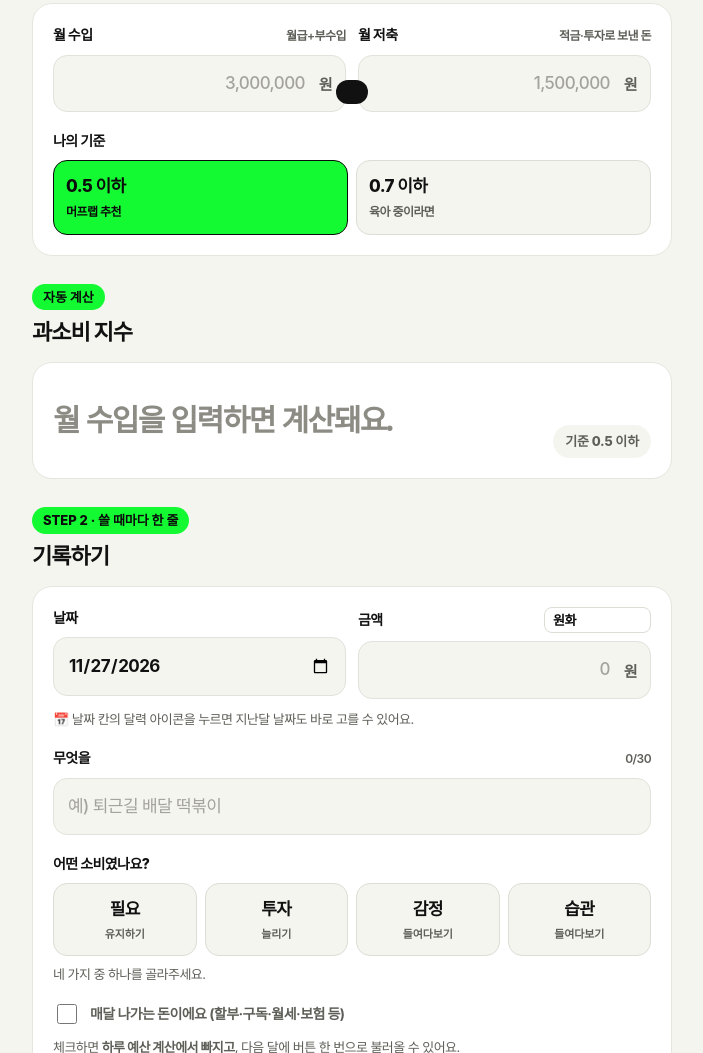
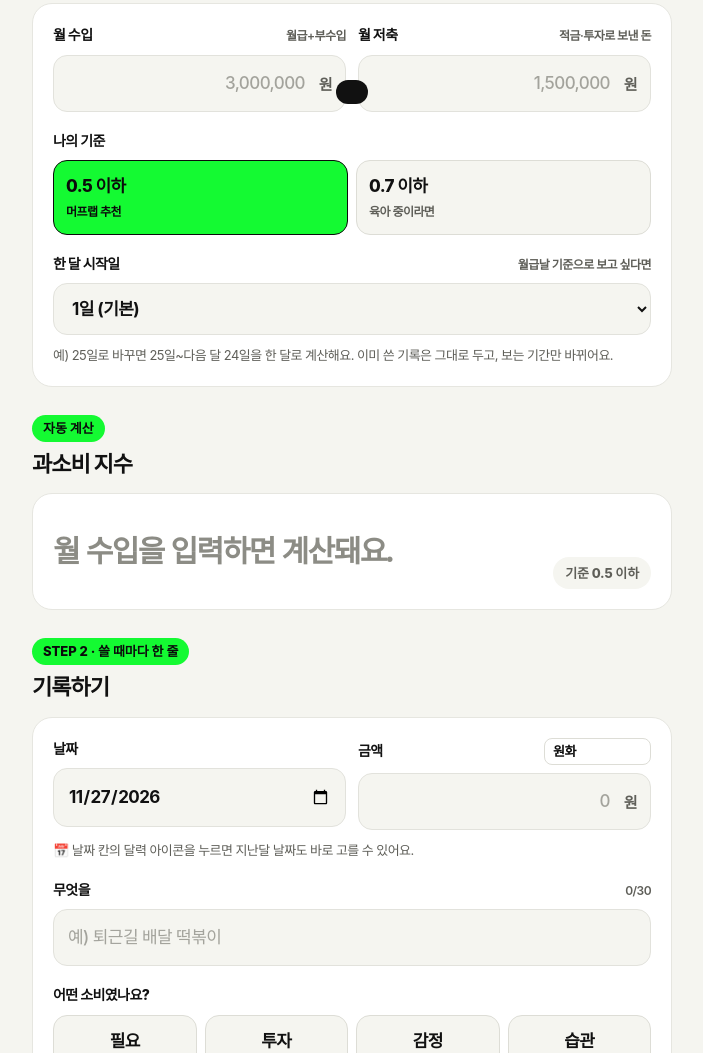
Before and after one commit to rabbit-habbit/moneyfreelab, a plain HTML site: page day05/index.html in a window 1280 px wide. Shown: the part 792-1845 px from the top of the page, without its empty margins (288-991 px from the left). Drawn offline with Linux system fonts and the light colour scheme; a web font is replaced by a local one.

Commit message:
DAY 05: 한 달 시작일 설정 추가 (기본 1일은 기존과 동일, 저장 기록은 그대로)
Co-Authored-By: Claude Opus 5.5 <noreply@anthropic.com>

```diff
--- a/day05/index.html
+++ b/day05/index.html
@@ -239,6 +239,10 @@ footer .wrap{padding-block:22px 40px;font-size:13px;color:var(--faint);line-heig
           <button type="button" data-target="0.7" aria-pressed="false"><b>0.7 이하</b><span>육아 중이라면</span></button>
         </div>
       </div>
+      <div class="f" style="margin-top:18px"><label class="label" for="sday">한 달 시작일 <small>월급날 기준으로 보고 싶다면</small></label>
+        <select class="input" id="sday"></select>
+        <p class="help">예) 25일로 바꾸면 25일~다음 달 24일을 한 달로 계산해요. 이미 쓴 기록은 그대로 두고, 보는 기간만 바뀌어요.</p>
+      </div>
     </div>
   </section>
 
@@ -353,6 +357,18 @@ const todayStr=()=>{const d=new Date();return d.getFullYear()+'-'+pad(d.getMonth
 const mLabel=m=>{const [y,mm]=m.split('-');return y+'년 '+Number(mm)+'월'};
 const shiftM=(m,k)=>{const [y,mm]=m.split('-').map(Number);const d=new Date(y,mm-1+k,1);return ym(d)};
 const lastDay=m=>{const [y,mm]=m.split('-').map(Number);return new Date(y,mm,0).getDate()};
+/* ---------- 한 달 시작일 (기본 1일 = 예전과 완전히 같음, 저장된 기록은 그대로) ---------- */
+const SD=()=>{const n=Number(DB&&DB.sd);return n>=2&&n<=28?n:1};
+const addD=(s,k)=>{const d=new Date(s+'T00:00:00');d.setDate(d.getDate()+k);return d.getFullYear()+'-'+pad(d.getMonth()+1)+'-'+pad(d.getDate())};
+const pStart=m=>m+'-'+pad(SD());
+const pEnd=m=>SD()===1?m+'-'+pad(lastDay(m)):addD(shiftM(m,1)+'-'+pad(SD()),-1);
+const pOf=ds=>{const m=ds.slice(0,7);return SD()===1||Number(ds.slice(8))>=SD()?m:shiftM(m,-1)};
+const pDays=m=>{const a=[];for(let x=pStart(m),e=pEnd(m);x<=e;x=addD(x,1))a.push(x);return a};
+function pEnt(m){const o=DB.months[m];if(SD()===1)return (o&&Array.isArray(o.entries))?o.entries:[];
+  const st=pStart(m),en=pEnd(m),out=[];[m,shiftM(m,1)].forEach(b=>{const q=DB.months[b];if(q&&Array.isArray(q.entries))q.entries.forEach(x=>{if(x.date>=st&&x.date<=en)out.push(x)})});return out}
+function findE(id){for(const b of [DB.cur,shiftM(DB.cur,1)]){const q=DB.months[b];if(!q||!Array.isArray(q.entries))continue;const i=q.entries.findIndex(z=>z.id===id);if(i>=0&&(SD()>1||b===DB.cur))return [q,i]}return [null,-1]}
+const md=ds=>Number(ds.slice(5,7))+'/'+Number(ds.slice(8));
+const pLabel=m=>SD()===1?mLabel(m):m.slice(0,4)+'년 '+md(pStart(m))+'~'+md(pEnd(m));
 
 /* ---------- 저장 ---------- */
 let DB=load();
@@ -360,7 +376,7 @@ function load(){try{const r=JSON.parse(localStorage.getItem(KEY)||'null');if(r&&
 function save(){try{localStorage.setItem(KEY,JSON.stringify(DB))}catch(e){}}
 function M(m){m=m||DB.cur;if(!DB.months[m]){const pv=DB.months[shiftM(m,-1)];DB.months[m]={income:pv&&pv.income?pv.income:'',saving:'',entries:[],trig:'',up:'',down:''}}const o=DB.months[m];if(!Array.isArray(o.entries))o.entries=[];return o}
 // 열 때마다 이번 달에서 시작 (지난번에 보던 달이 남아 있으면 날짜가 그 달 1일로 들어가던 문제)
-DB.cur=ym(new Date());
+DB.cur=pOf(todayStr());
 if(DB.target!==0.5&&DB.target!==0.7)DB.target=0.5;
 if(!DB.rates||typeof DB.rates!=='object')DB.rates={};
 try{if(navigator.storage&&navigator.storage.persist)navigator.storage.persist()}catch(e){}
@@ -377,16 +393,16 @@ const fxLabel=c=>(c.u===1?'1':c.u.toLocaleString('ko-KR'))+c.n+' =';
 
 /* ---------- 계산 ---------- */
 function stats(m){
-  const o=DB.months[m]||{entries:[]};const inc=num(o.income),sav=o.saving===''||o.saving==null?null:num(o.saving);
-  const by={need:0,grow:0,feel:0,auto:0};let spent=0;(o.entries||[]).forEach(e=>{const a=num(e.amt);spent+=a;if(by[e.type]!=null)by[e.type]+=a});
+  const o=DB.months[m]||{entries:[]};const inc=num(o.income),sav=o.saving===''||o.saving==null?null:num(o.saving);const E=pEnt(m);
+  const by={need:0,grow:0,feel:0,auto:0};let spent=0;E.forEach(e=>{const a=num(e.amt);spent+=a;if(by[e.type]!=null)by[e.type]+=a});
   let idx=null;if(inc>0&&sav!=null&&sav<=inc)idx=(inc-sav)/inc;
-  return {inc,sav,by,spent,idx,count:(o.entries||[]).length};
+  return {inc,sav,by,spent,idx,count:E.length};
 }
 const f2=x=>(Math.round(x*100)/100).toFixed(2);
 
 /* ---------- 렌더 ---------- */
 function renderMonth(){
-  $('mtitle').textContent=mLabel(DB.cur);
+  $('mtitle').textContent=pLabel(DB.cur);if($('sday'))$('sday').value=String(SD());
   const o=M();$('income').value=o.income?won(num(o.income)):'';$('saving').value=o.saving!==''&&o.saving!=null?won(num(o.saving)):'';
   SEL=null;$('rup').value=o.up||'';$('rdown').value=o.down||'';
   document.querySelectorAll('.seg button').forEach(b=>b.setAttribute('aria-pressed',String(Number(b.dataset.target)===DB.target)));
@@ -459,8 +475,8 @@ function renderSum(){
 }
 
 function renderList(){
-  const o=M(),el=$('list');
-  const prevRep=(DB.months[shiftM(DB.cur,-1)]||{entries:[]}).entries.filter(e=>e.rep);
+  M();const o={entries:pEnt(DB.cur)},el=$('list');
+  const prevRep=pEnt(shiftM(DB.cur,-1)).filter(e=>e.rep);
   const has=new Set(o.entries.filter(e=>e.rep).map(e=>e.item+'|'+e.amt));
   const toAdd=prevRep.filter(e=>!has.has(e.item+'|'+e.amt));
   let h='';
@@ -477,43 +493,43 @@ function renderList(){
   el.innerHTML=h;bindRep(toAdd);bindSel();
 }
 function bindSel(){const b=$('selclear');if(b)b.onclick=()=>{SEL=null;renderCal();renderList()}}
-function bindRep(toAdd){const b=$('pullrep');if(!b)return;b.onclick=()=>{const o=M();const day=pad(1);toAdd.forEach(e=>{const dd=e.date.slice(8);const d=Math.min(Number(dd)||1,lastDay(DB.cur));const n={id:uid(),ts:Date.now(),date:DB.cur+'-'+pad(d),item:e.item,amt:e.amt,type:e.type,worth:'',rep:true};if(e.fc){n.fc=e.fc;n.fa=e.fa;n.fr=e.fr}o.entries.push(n)});save();renderAll();toast(toAdd.length+'건을 불러왔어요')}}
+function bindRep(toAdd){const b=$('pullrep');if(!b)return;b.onclick=()=>{toAdd.forEach(e=>{const dd=Number(e.date.slice(8))||1;const tb=SD()>1&&dd<SD()?shiftM(DB.cur,1):DB.cur;const o=M(tb);const d=Math.min(dd,lastDay(tb));const n={id:uid(),ts:Date.now(),date:tb+'-'+pad(d),item:e.item,amt:e.amt,type:e.type,worth:'',rep:true};if(e.fc){n.fc=e.fc;n.fa=e.fa;n.fr=e.fr}o.entries.push(n)});save();renderAll();toast(toAdd.length+'건을 불러왔어요')}}
 
 let SEL=null;
 function realToday(){return todayStr()}
 function calStats(m){
-  const o=DB.months[m]||{entries:[]},ld=lastDay(m),t=realToday(),cm=t.slice(0,7);
-  const per={},var_={};(o.entries||[]).forEach(e=>{per[e.date]=(per[e.date]||0)+num(e.amt);if(!e.rep)var_[e.date]=(var_[e.date]||0)+num(e.amt)});
-  const dates=Object.keys(per).sort();const first=dates.length?Number(dates[0].slice(8)):null;
-  let upto=m<cm?ld:(m===cm?Number(t.slice(8)):0);
+  const list=pDays(m),ld=list.length,t=realToday();
+  const per={},var_={};pEnt(m).forEach(e=>{per[e.date]=(per[e.date]||0)+num(e.amt);if(!e.rep)var_[e.date]=(var_[e.date]||0)+num(e.amt)});
+  const dates=Object.keys(per).sort();const fi=dates.length?list.indexOf(dates[0]):-1;const first=fi>=0?fi+1:null;
+  let upto=list.filter(x=>x<=t).length;
   let zero=0,days=0;
-  if(first!=null){for(let d=first;d<=upto;d++){days++;if(!per[m+'-'+pad(d)])zero++}}
-  return {per,var_,zero,days,upto,first,ld};
+  if(first!=null){for(let d=first;d<=upto;d++){days++;if(!per[list[d-1]])zero++}}
+  return {per,var_,zero,days,upto,first,ld,list};
 }
 function paceHTML(bud,spent){
-  const m=DB.cur,ld=lastDay(m),t=realToday(),cm=t.slice(0,7);const daily=bud/ld;
+  const m=DB.cur,list=pDays(m),ld=list.length,t=realToday();const daily=bud/ld;const inP=t>=list[0]&&t<=list[ld-1],past=t>list[ld-1];
   let h='<div class="pace">';h+=`<div><span>하루 기준 예산</span><b>${won(daily)}원</b></div>`;
-  if(m===cm){const d=Number(t.slice(8)),left=bud-spent,rem=ld-d+1;
+  if(inP){const d=list.indexOf(t)+1,left=bud-spent,rem=ld-d+1;
     h+=`<div><span>지금까지 하루 평균</span><b>${won(spent/d)}원</b></div>`;
     h+=left>0?`<div class="hot"><span>남은 ${rem}일, 오늘부터 하루</span><b>${won(left/rem)}원까지 쓸 수 있어요</b></div>`:`<div class="hot"><span>이번 달 예산을 다 썼어요</span><b>남은 ${rem}일은 필요 소비만</b></div>`;}
-  else if(m<cm){h+=`<div><span>이번 달 하루 평균</span><b>${won(spent/ld)}원</b></div>`}
+  else if(past){h+=`<div><span>이번 달 하루 평균</span><b>${won(spent/ld)}원</b></div>`}
   else{h+=`<div><span>아직 시작 전인 달</span><b>${ld}일</b></div>`}
   return h+'</div>';
 }
 function shortWon(n){if(n>=10000){const v=n/10000;return (v>=100?Math.round(v):Math.round(v*10)/10)+'만'}return won(n)}
 function renderCal(){
-  const m=DB.cur,el=$('calcard'),cs=calStats(m),[y,mm]=m.split('-').map(Number),start=new Date(y,mm-1,1).getDay();
+  const m=DB.cur,el=$('calcard'),cs=calStats(m),start=new Date(cs.list[0]+'T00:00:00').getDay();
   const s=stats(m),bud=s.inc?s.inc*DB.target:0,daily=bud?bud/cs.ld:0,t=realToday();
   let over=0;Object.values(cs.var_).forEach(v=>{if(daily&&v>daily)over++});
   let h='<div class="calsum">';h+=`<span class="g">무지출 데이 ${cs.zero}일</span>`;if(daily)h+=`<span>하루 예산 넘은 날 ${over}일</span>`;h+=`<span>기록한 날 ${Object.keys(cs.per).length}일</span></div>`;
   h+='<div class="cal" role="grid" aria-label="'+mLabel(m)+' 달력">'+'일월화수목금토'.split('').map(d=>`<div class="wd">${d}</div>`).join('');
   for(let i=0;i<start;i++)h+='<button type="button" disabled aria-hidden="true" tabindex="-1"></button>';
-  for(let d=1;d<=cs.ld;d++){const ds=m+'-'+pad(d),v=cs.per[ds]||0;let cls='';
-    const isFut=ds>t;const counted=cs.first!=null&&d>=cs.first&&d<=cs.upto;
+  for(let i=1;i<=cs.ld;i++){const ds=cs.list[i-1],d=Number(ds.slice(8)),mm=Number(ds.slice(5,7)),v=cs.per[ds]||0;let cls='';
+    const isFut=ds>t;const counted=cs.first!=null&&i>=cs.first&&i<=cs.upto;
     if(isFut)cls='fut';else if(!v&&counted)cls='zero';else if(daily&&(cs.var_[ds]||0)>daily)cls='big';
     if(ds===t)cls+=' today';
     const lab=`${mm}월 ${d}일 ${v?won(v)+'원':(cls.includes('zero')?'무지출':'기록 없음')}`;
-    h+=`<button type="button" class="${cls}" data-day="${ds}" aria-pressed="${SEL===ds}" aria-label="${lab}"><i>${d}</i><em>${v?shortWon(v):(cls.includes('zero')?'무지출':'')}</em></button>`}
+    h+=`<button type="button" class="${cls}" data-day="${ds}" aria-pressed="${SEL===ds}" aria-label="${lab}"><i>${SD()>1&&(i===1||d===1)?mm+'/'+d:d}</i><em>${v?shortWon(v):(cls.includes('zero')?'무지출':'')}</em></button>`}
   h+='</div><div class="clegend"><span><i style="background:var(--accent)"></i>무지출 데이</span><span><i style="background:var(--ink)"></i>하루 예산보다 많이 쓴 날(검정 칸, 매달 나가는 돈 제외)</span></div>';
   h+='<p class="help">무지출 데이는 이번 달 첫 기록일부터 오늘까지 세요.</p>';
   el.innerHTML=h;
@@ -579,13 +595,15 @@ function autoRate(){
 $('frate').addEventListener('input',()=>{FXMAN=true;$('fxsrc').textContent='직접 입력';decInput($('frate'));syncFx()});
 $('fcur').addEventListener('change',()=>{const c=$('fcur').value;DB.lastCur=c;save();$('famt').value='';$('frate').value='';syncFx();autoRate()});
 $('fdate').addEventListener('change',autoRate);
+(function(){const sel=$('sday');let h='';for(let i=1;i<=28;i++)h+=`<option value="${i}">${i===1?'1일 (기본)':i+'일'}</option>`;sel.innerHTML=h;sel.value=String(SD());
+  sel.addEventListener('change',()=>{const n=Number(sel.value);if(n>=2&&n<=28)DB.sd=n;else delete DB.sd;DB.cur=pOf(todayStr());save();renderMonth();toast(n>1?'이제 매달 '+n+'일부터 한 달로 계산해요':'다시 1일부터 한 달로 계산해요')})})();
 document.querySelectorAll('.seg button').forEach(b=>b.addEventListener('click',()=>{DB.target=Number(b.dataset.target);save();document.querySelectorAll('.seg button').forEach(x=>x.setAttribute('aria-pressed',String(x===b)));renderIdx();drawSoon()}));
 $('ftypes').innerHTML=TYPES.map(t=>`<button type="button" class="type" data-t="${t.k}" aria-pressed="false"><b>${t.n}</b><span>${t.g}</span></button>`).join('');
 function syncForm(){document.querySelectorAll('#ftypes .type').forEach(b=>b.setAttribute('aria-pressed',String(b.dataset.t===F.type)));$('tdesc').textContent=F.type?TMAP[F.type].d:'네 가지 중 하나를 골라주세요.';$('fcount').textContent=$('fitem').value.length+'/30'}
 $('ftypes').addEventListener('click',e=>{const b=e.target.closest('.type');if(!b)return;F.type=b.dataset.t;syncForm()});
 $('fitem').addEventListener('input',syncForm);
 // 이번 달이면 오늘, 다른 달이면 비워 두고 직접 고르게 (1일로 몰리는 것 방지)
-function defDate(){const t=todayStr();return t.startsWith(DB.cur)?t:''}
+function defDate(){const t=todayStr();return pOf(t)===DB.cur?t:''}
 function resetForm(){F={type:'',worth:'',edit:null};$('fdate').value=defDate();$('famt').value='';$('frate').value='';$('fitem').value='';$('frep').checked=false;$('ferr').textContent='';$('fsubmit').textContent='기록 추가';$('fcancel').hidden=true;syncFx();syncForm();autoRate()}
 $('fcancel').addEventListener('click',resetForm);
 $('form').addEventListener('submit',e=>{e.preventDefault();
@@ -594,16 +612,16 @@ $('form').addEventListener('submit',e=>{e.preventDefault();
   const err=!item?'무엇을 샀는지 적어주세요.':((fx?!fa:!amt)?'금액을 적어주세요.':(fx&&!fr?fxLabel(cc)+' 몇 원인지 환율을 적어주세요.':(!F.type?'유형을 하나 골라주세요.':(!/^\d{4}-\d{2}-\d{2}$/.test(date)?'날짜를 골라주세요.':''))));
   if(err){$('ferr').textContent=err;return}
   if(fx)DB.rates[cc.k]=fr;
-  const tm=date.slice(0,7),o=M(tm),other=tm!==DB.cur;
+  const tm=date.slice(0,7),o=M(tm),pm=pOf(date),other=pm!==DB.cur;
   const fxv=fx?{fc:cc.k,fa,fr,fauto:!FXMAN}:{};
-  const where=other?' · '+Number(tm.slice(5))+'월 기록으로 저장(‹ › 버튼으로 볼 수 있어요)':'';
-  if(F.edit){const src=M();const i=src.entries.findIndex(z=>z.id===F.edit);if(i>=0){const x=src.entries[i];Object.assign(x,{date,item,amt,type:F.type,worth:F.worth,rep:$('frep').checked});delete x.fc;delete x.fa;delete x.fr;delete x.fauto;Object.assign(x,fxv);if(other){src.entries.splice(i,1);o.entries.push(x)}}toast('기록을 고쳤어요'+where)}
+  const where=other?' · '+(SD()===1?Number(tm.slice(5))+'월':md(pStart(pm))+'~'+md(pEnd(pm)))+' 기록으로 저장(‹ › 버튼으로 볼 수 있어요)':'';
+  if(F.edit){const [src,i]=findE(F.edit);if(src&&i>=0){const x=src.entries[i];Object.assign(x,{date,item,amt,type:F.type,worth:F.worth,rep:$('frep').checked});delete x.fc;delete x.fa;delete x.fr;delete x.fauto;Object.assign(x,fxv);if(src!==o){src.entries.splice(i,1);o.entries.push(x)}}toast('기록을 고쳤어요'+where)}
   else{const n={id:uid(),ts:Date.now(),date,item,amt,type:F.type,worth:F.worth,rep:$('frep').checked};Object.assign(n,fxv);o.entries.push(n);toast((fx?'기록했어요 · '+won(amt)+'원':'기록했어요')+where)}
   save();const keepDate=date;resetForm();$('fdate').value=keepDate;autoRate();renderAll();$('fitem').focus();
 });
 $('list').addEventListener('click',e=>{
-  const d=e.target.closest('[data-del]');if(d){const o=M();const i=o.entries.findIndex(x=>x.id===d.dataset.del);if(i<0)return;const [rm]=o.entries.splice(i,1);save();renderAll();toast('삭제했어요',()=>{M().entries.push(rm);save();renderAll()});return}
-  const ed=e.target.closest('[data-edit]');if(ed){const x=M().entries.find(z=>z.id===ed.dataset.edit);if(!x)return;F={type:x.type,worth:x.worth||'',edit:x.id};$('fdate').value=x.date;$('fitem').value=x.item;
+  const d=e.target.closest('[data-del]');if(d){const [o,i]=findE(d.dataset.del);if(!o||i<0)return;const [rm]=o.entries.splice(i,1);save();renderAll();toast('삭제했어요',()=>{o.entries.push(rm);save();renderAll()});return}
+  const ed=e.target.closest('[data-edit]');if(ed){const [q,qi]=findE(ed.dataset.edit);const x=q?q.entries[qi]:null;if(!x)return;F={type:x.type,worth:x.worth||'',edit:x.id};$('fdate').value=x.date;$('fitem').value=x.item;
     if(x.fc&&CMAP[x.fc]){$('fcur').value=x.fc;$('famt').value=fmtF(x.fa);$('frate').value=fmtF(x.fr);FXREQ++;FXMAN=!x.fauto;$('fxsrc').textContent=x.fauto?Number(x.date.slice(5,7))+'월 평균 환율':'직접 입력'}else{$('fcur').value='KRW';$('famt').value=won(num(x.amt));$('frate').value=''}syncFx();$('frep').checked=!!x.rep;$('fsubmit').textContent='수정 완료';$('fcancel').hidden=false;$('ferr').textContent='';syncForm();$('h-add').scrollIntoView({behavior:'smooth',block:'start'});setTimeout(()=>$('fitem').focus({preventScroll:true}),350)}
 });
 ['rup','rdown'].forEach(id=>$(id).addEventListener('input',()=>{const o=M();o[{rup:'up',rdown:'down'}[id]]=$(id).value;save();drawSoon()}));
@@ -633,13 +651,13 @@ function doBackup(){
   if(IN_APP){copyText(txt).then(ok=>{if(!ok){delete DB.lastBackup;$('derr').textContent='복사가 안 됐어요. 잠시 후 다시 눌러주세요.';return}save();renderKeep();$('derr').textContent='';toast('백업 내용을 복사했어요. 카톡 \'나와의 채팅\'에 붙여넣어 보관하세요')});return}
   save();dl(new Blob([txt],{type:'application/json'}),'MONEY_FREE_LAB_가계부_백업_'+todayStr()+'.json');$('derr').textContent='';renderKeep();toast('백업 파일을 저장했어요');
 }
-function applyBackup(text){const d=JSON.parse(text);if(!d||d.v!==1||typeof d.months!=='object')throw 0;DB=d;DB.cur=ym(new Date());if(!DB.rates||typeof DB.rates!=='object')DB.rates={};if(!DB.fx||typeof DB.fx!=='object')DB.fx={};save();renderMonth();$('derr').textContent='';$('pastebox').hidden=true;$('pastetxt').value='';toast('백업을 불러왔어요')}
+function applyBackup(text){const d=JSON.parse(text);if(!d||d.v!==1||typeof d.months!=='object')throw 0;DB=d;DB.cur=pOf(todayStr());if(!DB.rates||typeof DB.rates!=='object')DB.rates={};if(!DB.fx||typeof DB.fx!=='object')DB.fx={};save();renderMonth();$('derr').textContent='';$('pastebox').hidden=true;$('pastetxt').value='';toast('백업을 불러왔어요')}
 $('backup').addEventListener('click',doBackup);
 $('restore').addEventListener('click',()=>{$('pastebox').hidden=false;$('pastetxt').focus()});
 $('pastefile').addEventListener('click',()=>$('file').click());
 $('pasteok').addEventListener('click',()=>{const t=$('pastetxt').value.trim();if(!t){$('derr').textContent='백업 내용을 붙여넣어 주세요.';return}try{applyBackup(t)}catch(_){$('derr').textContent='머니프리랩 가계부 백업 내용이 아니에요. 처음부터 끝까지 다 붙여넣었는지 확인해 주세요.'}});
 $('file').addEventListener('change',e=>{const f=e.target.files&&e.target.files[0];if(!f)return;const r=new FileReader();r.onload=()=>{try{applyBackup(r.result)}catch(_){$('derr').textContent='머니프리랩 가계부 백업 파일이 아니에요.'}};r.readAsText(f);e.target.value=''});
-$('clear').addEventListener('click',()=>{const o=M();if(!o.entries.length){toast('지울 기록이 없어요');return}const keep=JSON.parse(JSON.stringify(o));DB.months[DB.cur]={income:o.income,saving:o.saving,entries:[],trig:o.trig,up:o.up,down:o.down};save();renderAll();toast(mLabel(DB.cur)+' 기록을 지웠어요',()=>{DB.months[DB.cur]=keep;save();renderMonth()})});
+$('clear').addEventListener('click',()=>{if(SD()>1){const E=pEnt(DB.cur);if(!E.length){toast('지울 기록이 없어요');return}const ids=new Set(E.map(x=>x.id)),bk={};[DB.cur,shiftM(DB.cur,1)].forEach(b=>{const q=DB.months[b];if(q){bk[b]=q.entries.slice();q.entries=q.entries.filter(x=>!ids.has(x.id))}});save();renderAll();toast(pLabel(DB.cur)+' 기록을 지웠어요',()=>{Object.keys(bk).forEach(b=>{DB.months[b].entries=bk[b]});save();renderMonth()});return}const o=M();if(!o.entries.length){toast('지울 기록이 없어요');return}const keep=JSON.parse(JSON.stringify(o));DB.months[DB.cur]={income:o.income,saving:o.saving,entries:[],trig:o.trig,up:o.up,down:o.down};save();renderAll();toast(mLabel(DB.cur)+' 기록을 지웠어요',()=>{DB.months[DB.cur]=keep;save();renderMonth()})});
 
 /* ---------- 결산 이미지 ---------- */
 function wrapT(ctx,text,maxW){const out=[];let line='';for(const w of String(text).split(' ')){const t=line?line+' '+w:w;if(ctx.measureText(t).width<=maxW){line=t;continue}if(line)out.push(line);if(ctx.measureText(w).width<=maxW)line=w;else{let c='';for(const ch of w){if(ctx.measureText(c+ch).width>maxW){out.push(c);c=ch}else c+=ch}line=c}}if(line)out.push(line);return out}
@@ -654,7 +672,7 @@ async function draw(){
   const lab=(tx,x,yy)=>{c.font=FT(800,22);const w=c.measureText(tx).width;c.fillStyle='#14FA32';rr(c,x-12,yy-28,w+24,38,19);c.fill();c.fillStyle='#0B0B0B';c.fillText(tx,x,yy)};
   const card=(x,yy,w,h)=>{c.fillStyle='#FFFFFF';rr(c,x,yy,w,h,28);c.fill();c.strokeStyle='#E2E2DC';c.lineWidth=2;c.stroke()};
   c.fillStyle='#111111';c.font=FT(800,26);c.fillText('MONEY FREE LAB',P,92);
-  c.fillStyle='#5F5F59';c.font=FT(600,24);c.textAlign='right';c.fillText(mLabel(DB.cur)+' 결산',W-P,92);c.textAlign='left';
+  c.fillStyle='#5F5F59';c.font=FT(600,24);c.textAlign='right';c.fillText(pLabel(DB.cur)+' 결산',W-P,92);c.textAlign='left';
   c.fillStyle='#DDDDD6';c.fillRect(P,118,W-P*2,2);
   LS('-4px');c.fillStyle='#111111';c.font=FT(800,76);c.fillText('MY MONEY',P,222);{const rw=c.measureText('REPORT').width;c.fillStyle='#14FA32';c.fillRect(P-4,272,rw+12,36)}c.fillStyle='#111111';c.fillText('REPORT',P,302);LS('-1px');
   // 과소비 지수
```
